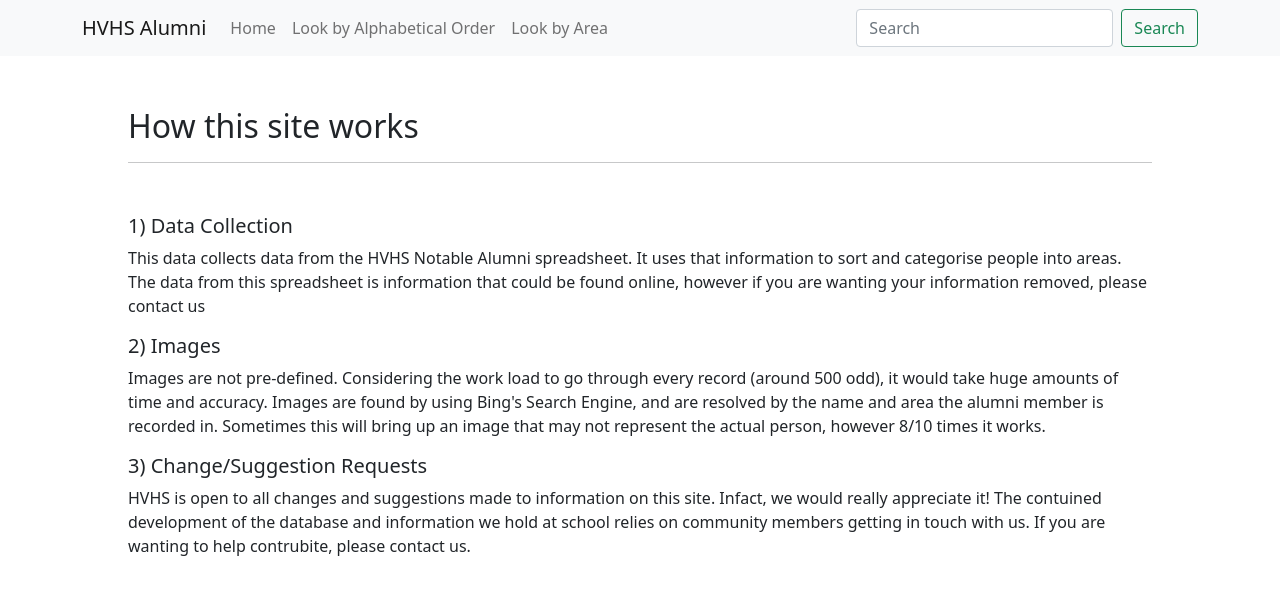
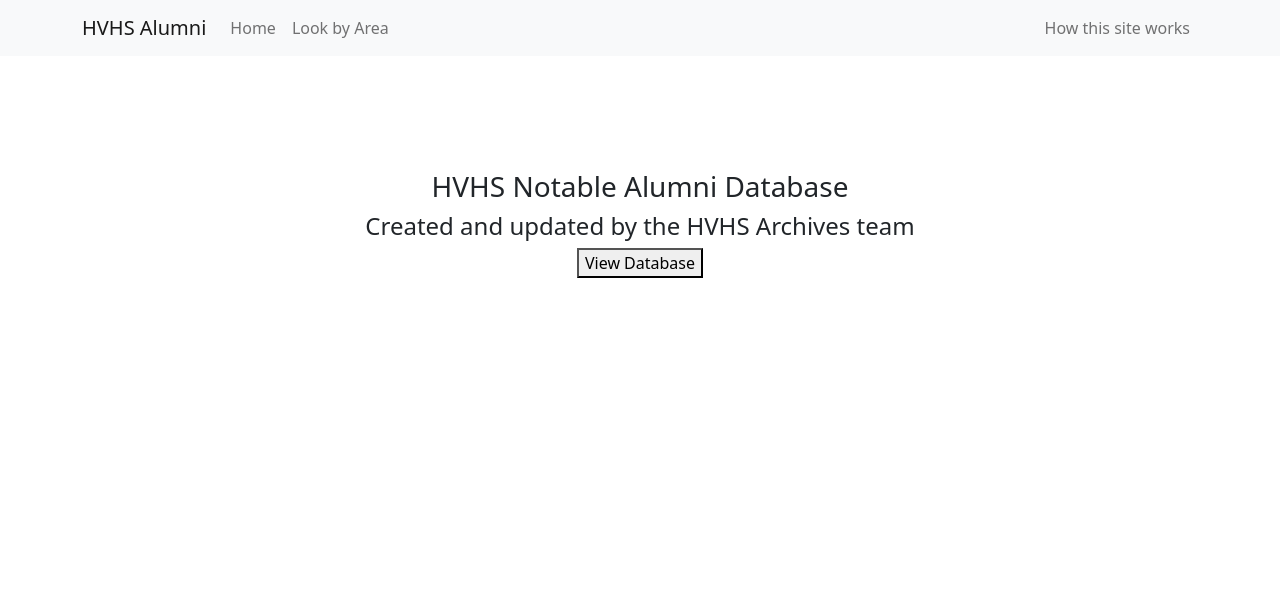
Before and after one commit to maxwebbnz/HVHS-Archives-Project, a plain HTML site: page index.html in a window 1280 px wide. Drawn offline with nearby package versions, Linux system fonts and the light colour scheme; some packages are replaced by stand-ins of ours; no server answers; a script that the page names is missing.

Commit message:
Fixed some styling, additon of home page
UI Events module fixed and working more efficently

```diff
--- a/global.css
+++ b/global.css
@@ -7,6 +7,10 @@
     grid-area: 1 / 1;
 }
 
+.home {
+    display: block;
+}
+
 #viewByArea {
     display: none;
 }
--- /dev/null
+++ b/home.css
@@ -0,0 +1,4 @@
+.home .header {
+    text-align: center;
+    margin-top: 10%;
+}
--- a/index.html
+++ b/index.html
@@ -11,6 +11,7 @@
     <!-- <link rel="stylesheet" href="assets/css/style.css"> -->
     <link rel="stylesheet" href="tableView.css">
     <link rel="stylesheet" href="closeView.css">
+    <link rel="stylesheet" href="home.css">
     <link rel="stylesheet" href="global.css">
     <link rel="stylesheet" href="showinfo.css">
     <script src="https://code.jquery.com/jquery-3.6.0.min.js" integrity="sha256-/xUj+3OJU5yExlq6GSYGSHk7tPXikynS7ogEvDej/m4=" crossorigin="anonymous"></script>
@@ -26,7 +27,7 @@
     <!-- UI Stuff now -->
     <script src="ui/ui_displayPerson.js"></script>
     <script src="ui/ui_events.js"></script>
-    <title>Title</title>
+    <title>Hutt Valley High School | Notable Alumni</title>
 </head>
 <header>
 
@@ -39,18 +40,21 @@
             <div class="collapse navbar-collapse" id="collapsibleNavId">
                 <ul class="navbar-nav me-auto mt-2 mt-lg-0">
                     <li class="nav-item active">
-                        <a class="nav-link" href="#">Home <span class="visually-hidden">(current)</span></a>
+                        <a class="nav-link" href="#" onclick="ui_events.display('home')">Home <span class="visually-hidden">(current)</span></a>
                     </li>
                     <li class="nav-item">
-                        <a class="nav-link" href="#">Look by Alphabetical Order</a>
-                    </li>
-                    <li class="nav-item">
-                        <a class="nav-link" href="#">Look by Area</a>
+                        <a class="nav-link" href="#" onclick="ui_events.display('viewByArea')">Look by Area</a>
                     </li>
                 </ul>
+                <!-- not currently working so have removed -->
                 <form class="d-flex my-2 my-lg-0">
-                    <input class="form-control me-sm-2" type="text" placeholder="Search" id="searchbar">
-                    <button class="btn btn-outline-success my-2 my-sm-0" type="button" id="searchForInfo">Search</button>
+                    <ul class="navbar-nav">
+
+                        <li class="nav-item">
+                            <a class="nav-link" href="#" onclick="ui_events.display('showInfo')">How this site works</a>
+                        </li>
+                    </ul>
+
                 </form>
             </div>
         </div>
@@ -61,7 +65,17 @@
 <body>
     <script type='text/javascript'>
     </script>
-
+    <div class="home" id='home'>
+        <div class="container">
+            <div class="row">
+                <div class="col header">
+                    <h3>HVHS Notable Alumni Database</h3>
+                    <h4>Created and updated by the HVHS Archives team</h4>
+                    <button onclick="ui_events.display('viewByArea')">View Database</button>
+                </div>
+            </div>
+        </div>
+    </div>
 
     <div class="modal fade bd-example-modal-lg" id="closeView" tabindex="-1" role="dialog" aria-labelledby="myLargeModalLabel" aria-hidden="true">
         <div class="modal-dialog" style="max-width: 95%;">
@@ -101,7 +115,7 @@
                         </div>
                     </div>
                 </div>
-                <p style="margin-top: 0%; text-align: center;">This information doesn't look right? <a href="#" onclick="events.showInfo()">Find out how it works</b></a></p>
+                <p style="margin-top: 0%; text-align: center;">This information doesn't look right? <a href="#" onclick="ui_events.display('showInfo')">Find out how it works</b></a></p>
             </div>
         </div>
     </div>
@@ -184,7 +198,7 @@
             </div>
         </div>
     </div>
-    <div class="showInfo">
+    <div class="showInfo" id="showInfo">
         <h2>How this site works</h2>
         <hr>
         <h5>1) Data Collection</h5>
--- a/showinfo.css
+++ b/showinfo.css
@@ -2,7 +2,7 @@
     width: 80%;
     margin-left: 10%;
     margin-top: 4%;
-    display: block;
+    display: none;
 }
 
 .showInfo hr {
--- a/ui/ui_events.js
+++ b/ui/ui_events.js
@@ -1,10 +1,11 @@
-let currentPage = 'viewByArea'
+let currentPage = 'home'
 
-let events = {
-    showInfo: function() {
+let ui_events = {
+    display: function(_page) {
         $('#closeView').modal('hide')
         document.getElementById(currentPage).style.display = 'none'
-        document.getElementById('info').style.display = 'block'
+        document.getElementById(_page).style.display = 'block'
+        currentPage = _page
 
     }
 }
```
